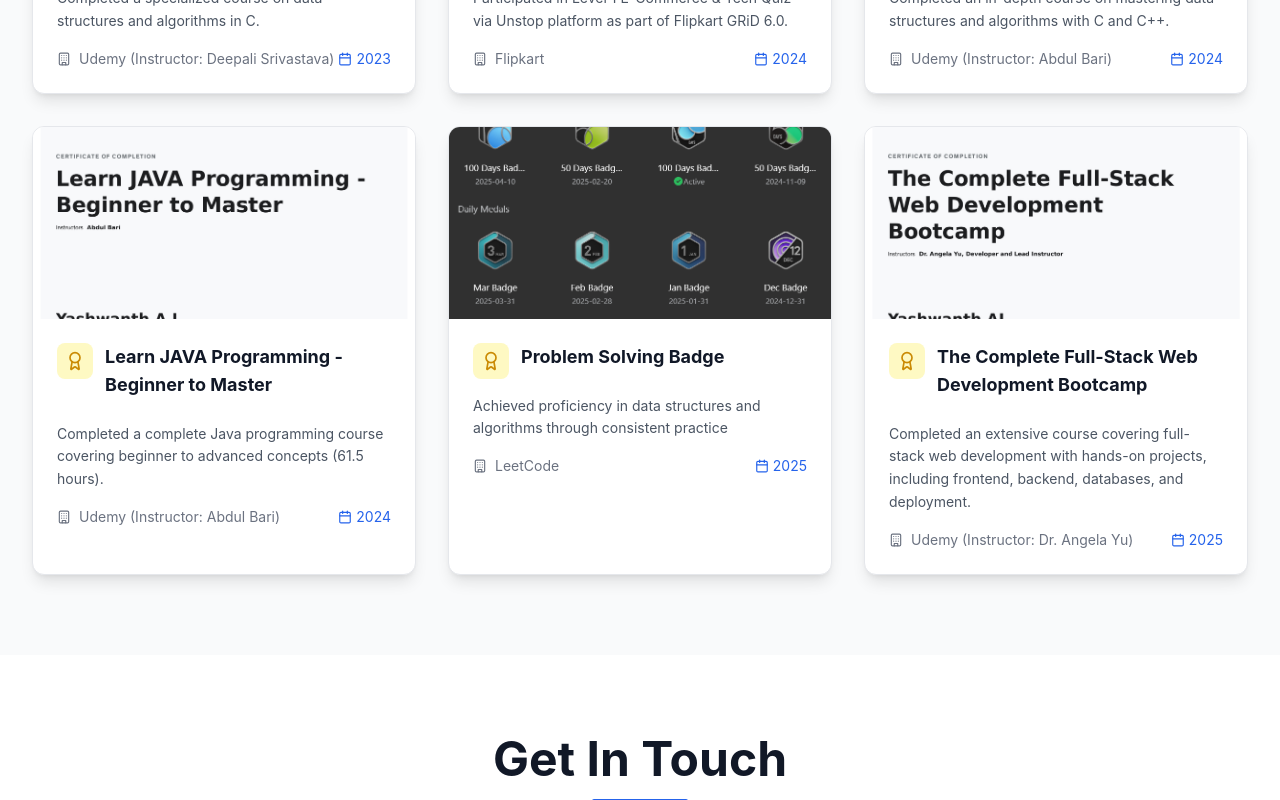
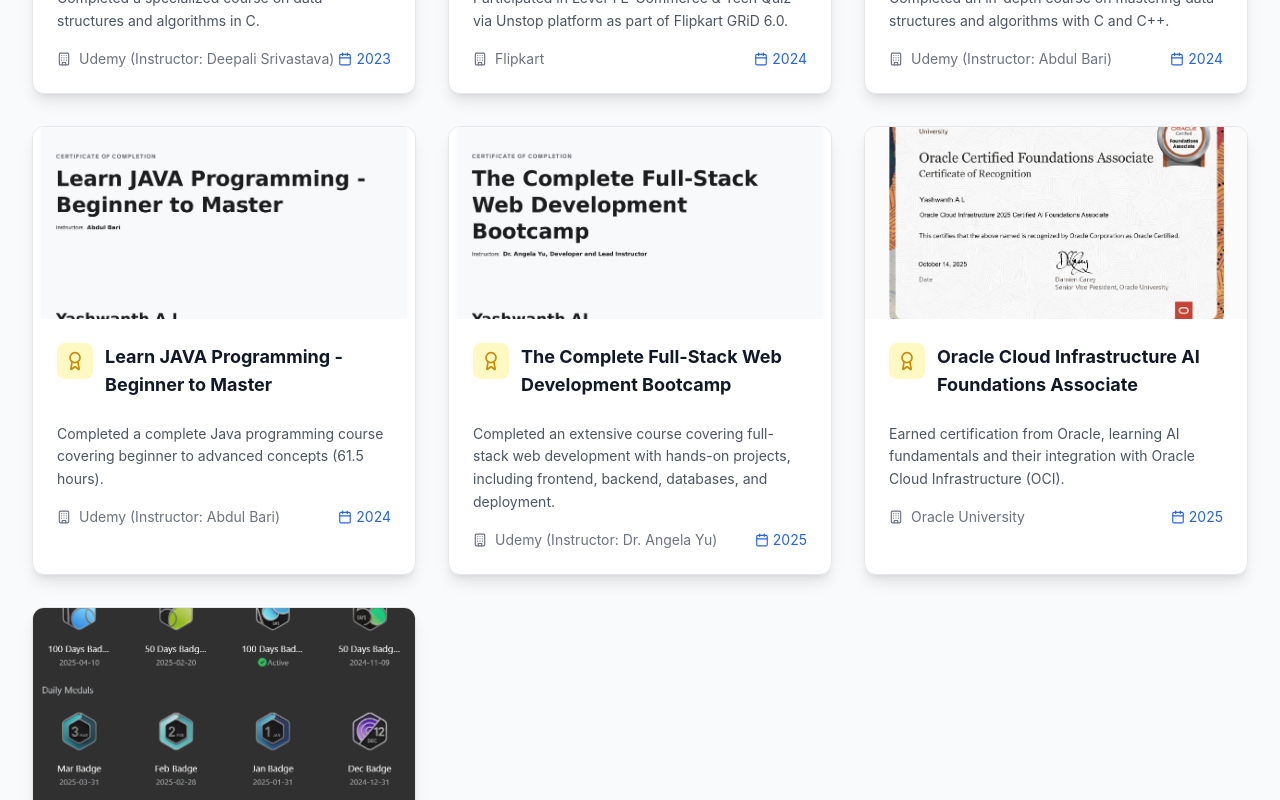
Before and after one commit to Yashwanth-AL/Portfolio, a React (Create React App) app: page / in a window 1280 px wide. Shown: the part 4660-5460 px from the top of the page. Built offline with nearby package versions, Linux system fonts and the light colour scheme.

Commit message:
added OCI certificate

```diff
--- a/src/data/mock.js
+++ b/src/data/mock.js
@@ -145,18 +145,26 @@
   },
   {
     id: 5,
+    title: "The Complete Full-Stack Web Development Bootcamp",
+    description: "Completed an extensive course covering full-stack web development with hands-on projects, including frontend, backend, databases, and deployment.",
+    date: "2025",
+    certificate: "/assets/certificates/Web_dev.jpg",
+    organization: "Udemy (Instructor: Dr. Angela Yu)"
+  },
+  {
+    id: 6,
+    title: "Oracle Cloud Infrastructure AI Foundations Associate",
+    description: "Earned certification from Oracle, learning AI fundamentals and their integration with Oracle Cloud Infrastructure (OCI).",
+    date: "2025",
+    certificate: "/assets/certificates/OCI_Foundations_Associate.jpg",
+    organization: "Oracle University"
+  },
+  {
+    id: 7,
     title: "Problem Solving Badge",
     description: "Achieved proficiency in data structures and algorithms through consistent practice",
     date: "2025",
     certificate: "/assets/certificates/badges.png",
     organization: "LeetCode"
   },
-  {
-    id: 6,
-    title: "The Complete Full-Stack Web Development Bootcamp",
-    description: "Completed an extensive course covering full-stack web development with hands-on projects, including frontend, backend, databases, and deployment.",
-    date: "2025",
-    certificate: "/assets/certificates/Web_dev.jpg",
-    organization: "Udemy (Instructor: Dr. Angela Yu)"
-  }
 ];
```
Also changed, not shown: public/assets/certificates/OCI_Foundations_Associate.jpg (added).
